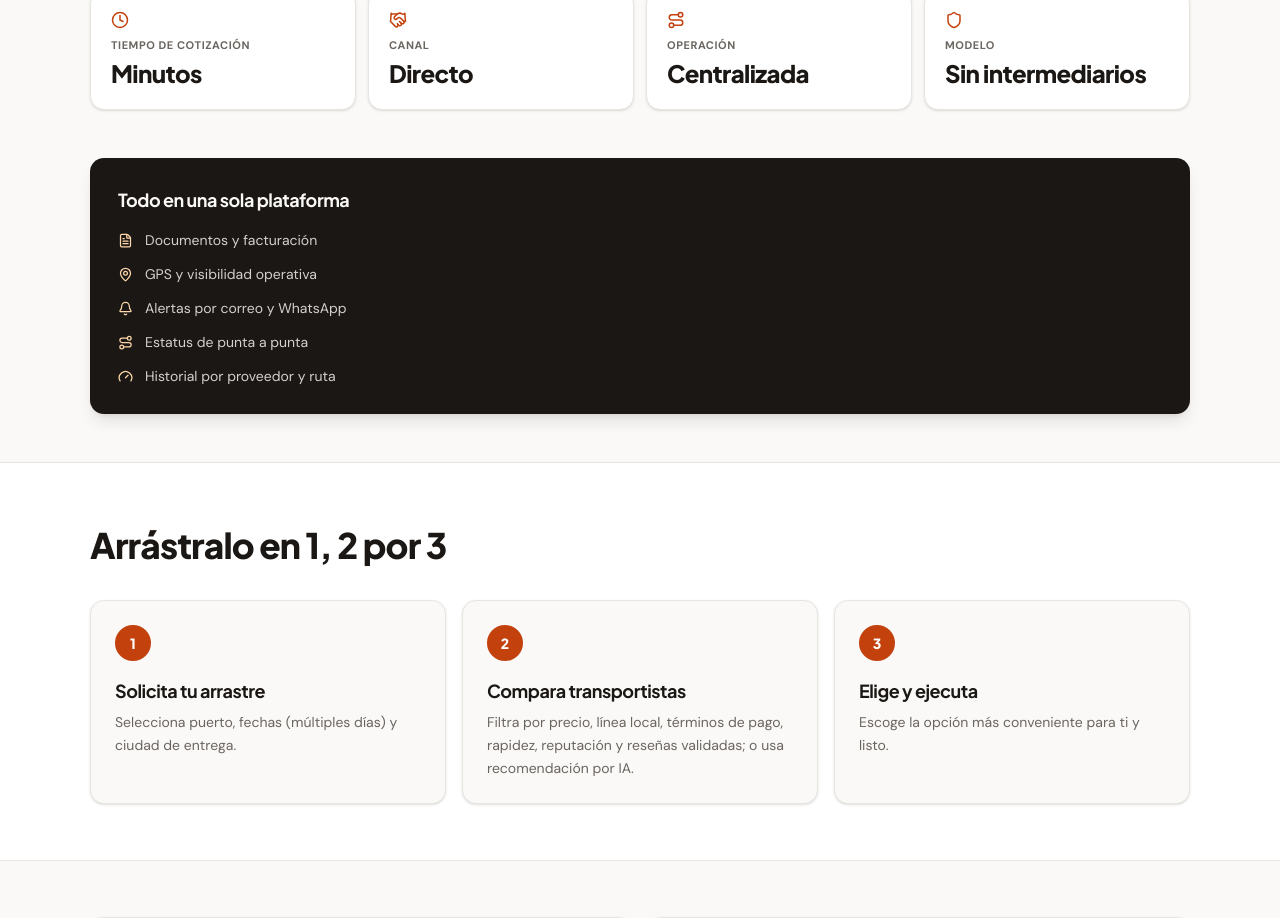
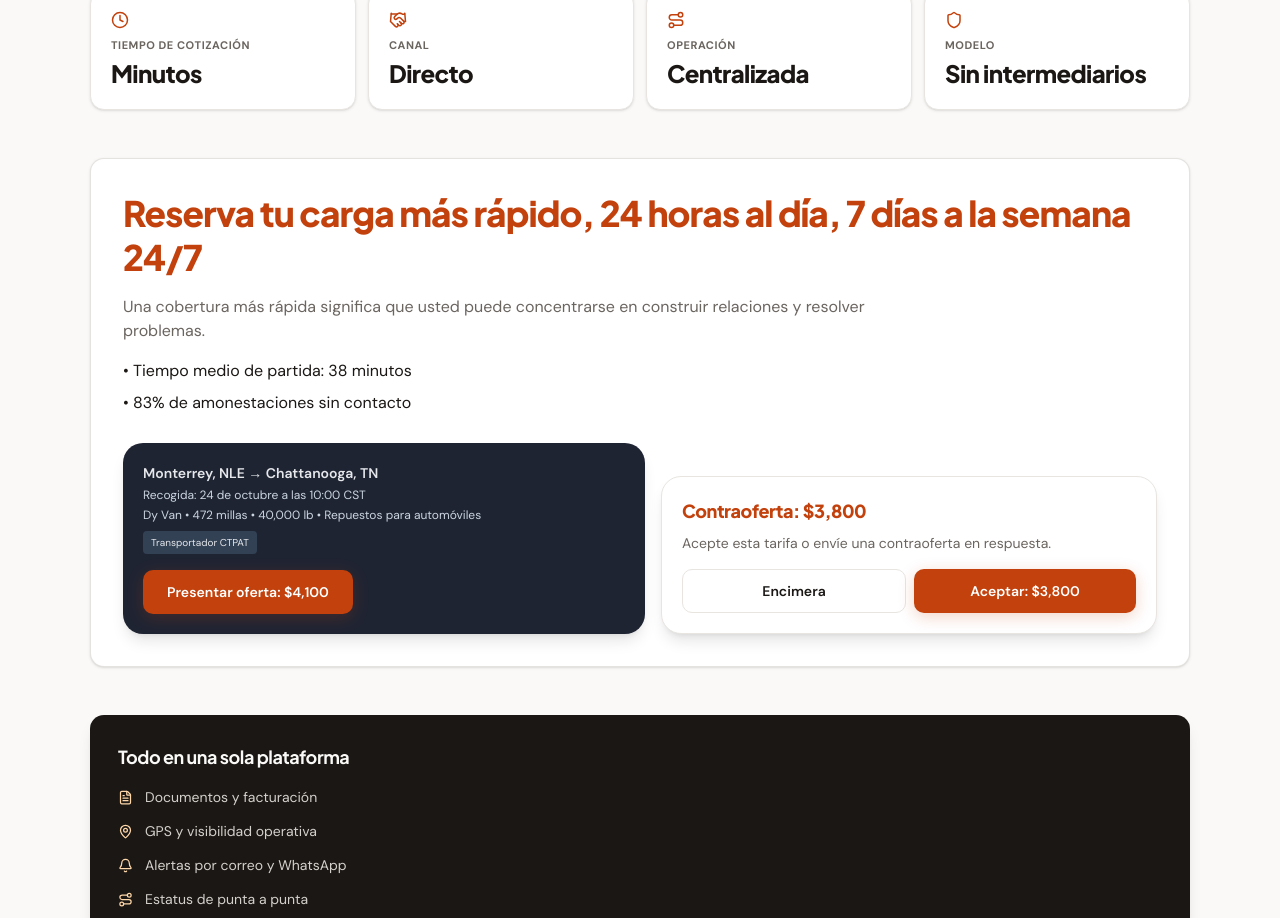
Before and after one commit to apollo-ex/arrastralo, a Next.js app: page /landing in a window 1280 px wide. Shown: the part 1392-2310 px from the top of the page. Built offline with nearby package versions, Linux system fonts and the light colour scheme.

Commit message:
Add second landing mock: 24/7 booking and counteroffer flow

```diff
--- a/app/landing/page.tsx
+++ b/app/landing/page.tsx
@@ -169,6 +169,47 @@ export default function LandingPage() {
         </div>
       </section>
 
+      {/* ── Counteroffer / speed mock ───────────────── */}
+      <section className="px-4 sm:px-6 pb-10 sm:pb-12">
+        <div className="max-w-[1100px] mx-auto">
+          <Card className="overflow-hidden border-warm-300/60">
+            <CardContent className="p-6 sm:p-8">
+              <h3 className="font-display text-[clamp(1.4rem,3vw,2.2rem)] font-extrabold tracking-tight text-primary leading-tight">
+                Reserva tu carga más rápido, 24 horas al día, 7 días a la semana 24/7
+              </h3>
+              <p className="text-sm sm:text-base text-muted-foreground mt-4 max-w-[780px]">
+                Una cobertura más rápida significa que usted puede concentrarse en construir relaciones y resolver problemas.
+              </p>
+              <ul className="mt-4 space-y-2 text-sm sm:text-base text-foreground">
+                <li>• Tiempo medio de partida: 38 minutos</li>
+                <li>• 83% de amonestaciones sin contacto</li>
+              </ul>
+
+              <div className="mt-7 grid gap-4 sm:grid-cols-[1fr_.95fr] items-end">
+                <div className="rounded-xl bg-[#1f2433] text-[#e5e7eb] p-4 sm:p-5 shadow-lg">
+                  <p className="font-semibold text-sm">Monterrey, NLE → Chattanooga, TN</p>
+                  <p className="text-xs text-[#cbd5e1] mt-1">Recogida: 24 de octubre a las 10:00 CST</p>
+                  <p className="text-xs text-[#cbd5e1] mt-1">Dy Van • 472 millas • 40,000 lb • Repuestos para automóviles</p>
+                  <span className="inline-block text-[10px] mt-2 rounded px-2 py-1 bg-[#334155]">Transportador CTPAT</span>
+                  <div className="mt-4">
+                    <Button className="bg-primary text-primary-foreground">Presentar oferta: $4,100</Button>
+                  </div>
+                </div>
+
+                <div className="rounded-xl bg-white border border-border p-4 sm:p-5 shadow-lg">
+                  <p className="font-display text-primary text-lg font-extrabold tracking-tight">Contraoferta: $3,800</p>
+                  <p className="text-sm text-muted-foreground mt-2">Acepte esta tarifa o envíe una contraoferta en respuesta.</p>
+                  <div className="mt-4 flex gap-2">
+                    <Button variant="secondary" className="flex-1">Encimera</Button>
+                    <Button className="flex-1">Aceptar: $3,800</Button>
+                  </div>
+                </div>
+              </div>
+            </CardContent>
+          </Card>
+        </div>
+      </section>
+
       {/* ── Platform features ───────────────────────── */}
       <section className="px-4 sm:px-6 pb-10 sm:pb-12">
         <div className="max-w-[1100px] mx-auto">
```
